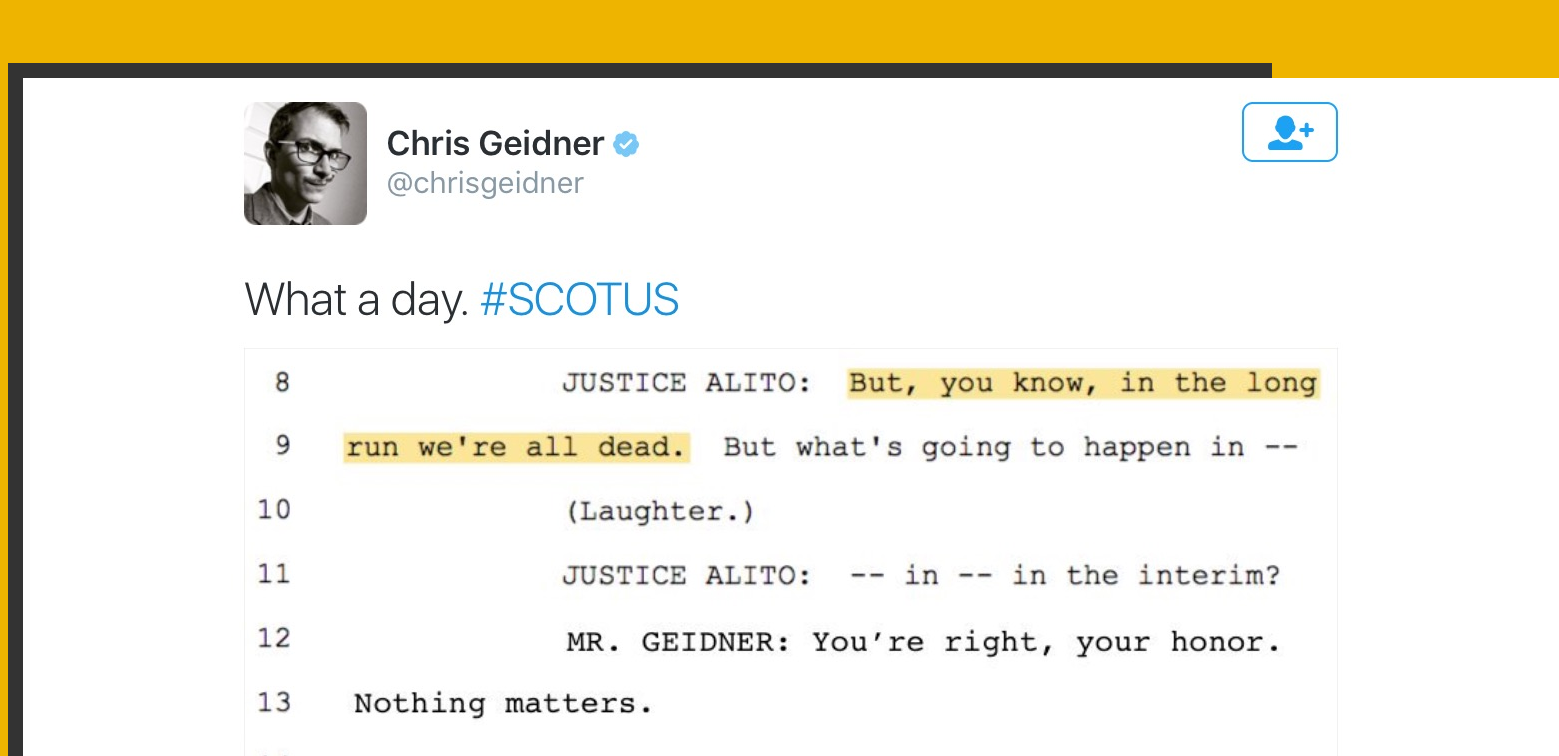
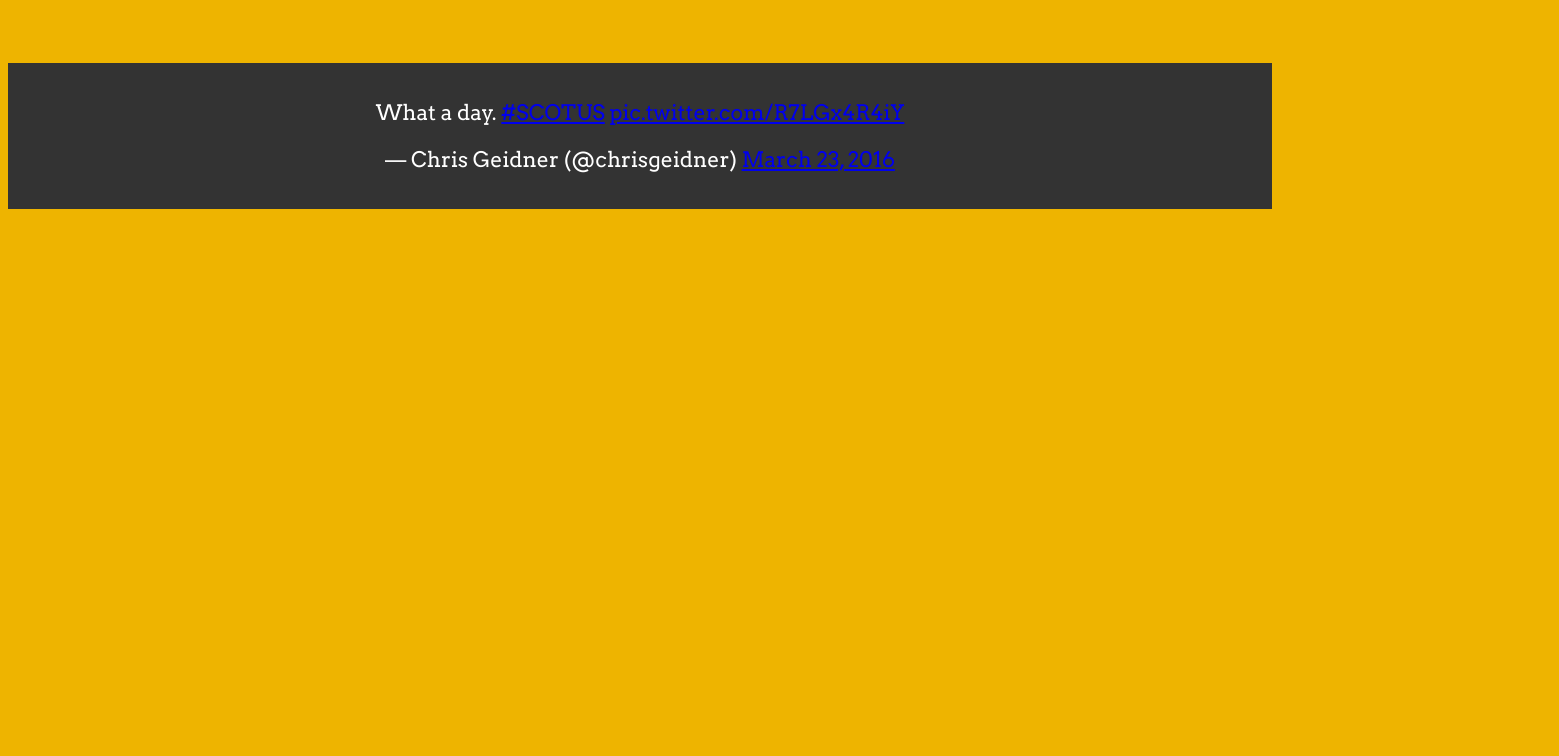
Before and after one commit to jaketangosierra/apathy, a plain HTML site: page e/10/index.html in a window 1280 px wide. Shown: the top 756 px of the page, 1559 px wide, since content can reach past the window. Drawn offline with Linux system fonts and the light colour scheme.

Commit message:
replace image with tweet

```diff
--- a/e/10/index.html
+++ b/e/10/index.html
@@ -14,10 +14,13 @@
 	<div class="col-md-10 col-md-offset-1 main-body">
 
   <article>
-    <div class="figure">
-<img src="/scalia_existentialism.jpeg" alt="&#39;Scalia Existensialism&#39;" />
-<p class="caption">'Scalia Existensialism'</p>
-</div>
+    <blockquote class="twitter-tweet" data-lang="en">
+<p lang="en" dir="ltr">
+What a day. <a href="https://twitter.com/hashtag/SCOTUS?src=hash">#SCOTUS</a> <a href="https://t.co/R7LGx4R4iY">pic.twitter.com/R7LGx4R4iY</a>
+</p>
+— Chris Geidner (<span class="citation">@chrisgeidner</span>) <a href="https://twitter.com/chrisgeidner/status/712788814394212353">March 23, 2016</a>
+</blockquote>
+<script async src="//platform.twitter.com/widgets.js" charset="utf-8"></script>
 
   </article>
 
```
Also changed, not shown: index.html (+7 -4 lines).
